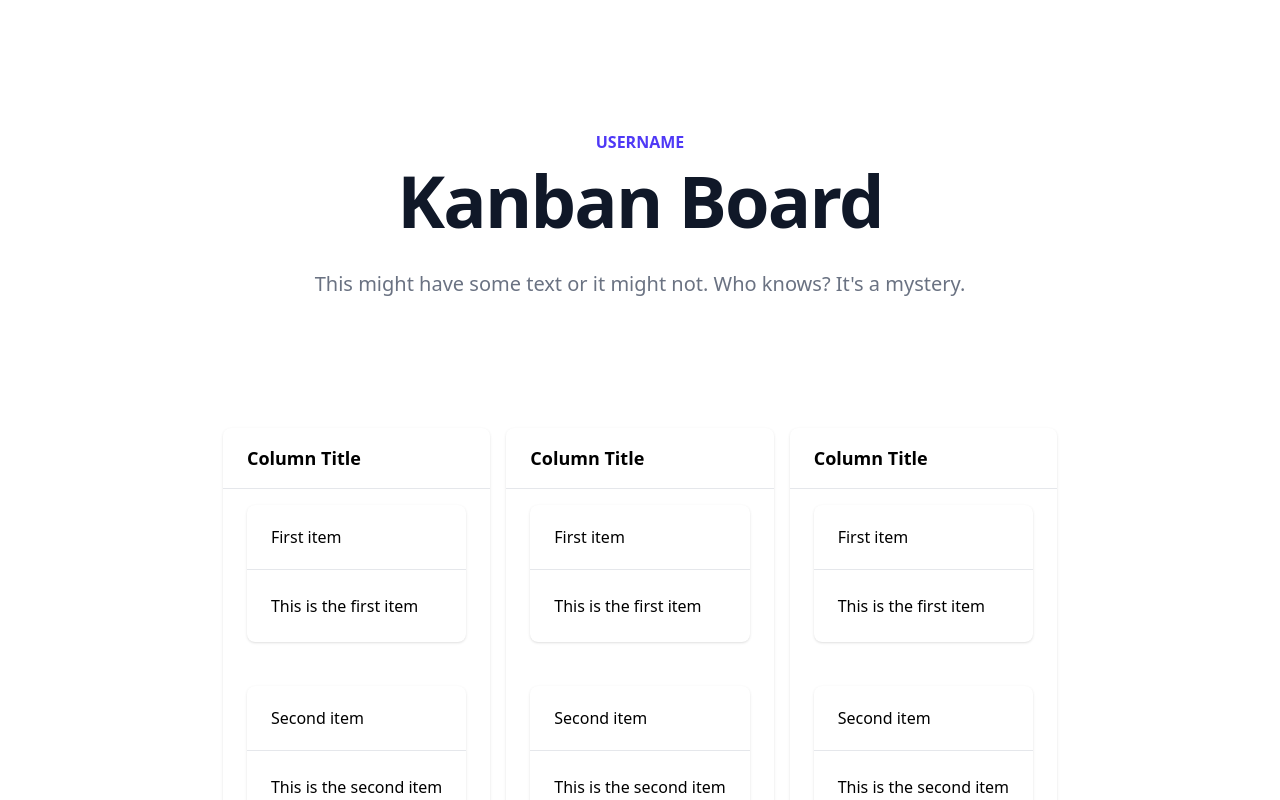
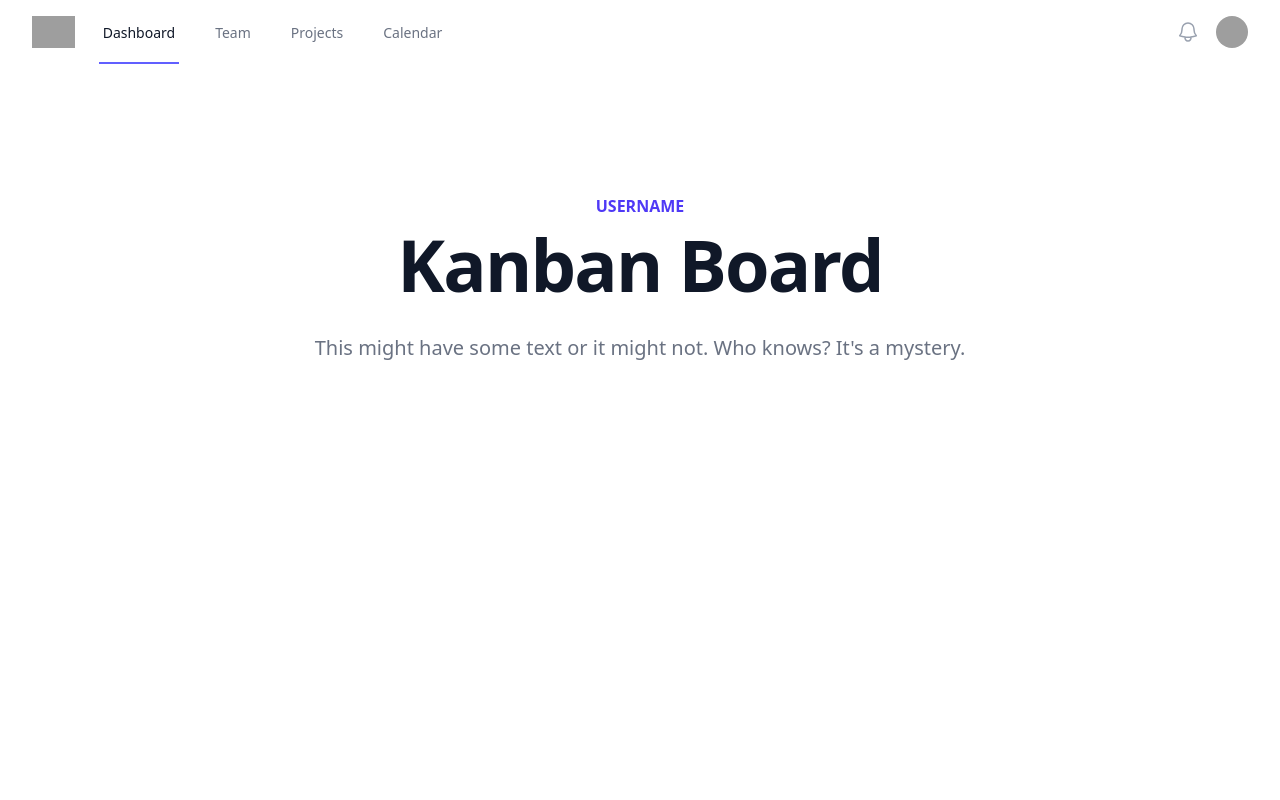
Before and after one commit to dtuukkanen/KanbanApp, a React (Vite) app in the folder client/: page / in a window 1280 px wide. Shown: the top 800 px of the page. Built offline with nearby package versions, Linux system fonts and the light colour scheme; grey boxes are pictures that could not be loaded.

Commit message:
Header created and old header changed to welcome

```diff
--- a/client/package.json
+++ b/client/package.json
@@ -10,9 +10,11 @@
     "preview": "vite preview"
   },
   "dependencies": {
+    "@headlessui/react": "^2.2.0",
+    "@heroicons/react": "^2.2.0",
     "@tailwindcss/vite": "^4.0.6",
     "react": "^19.0.0",
-    "react-dom": "^19.0.0",
+    "react-router-dom": "^7.1.5",
     "tailwindcss": "^4.0.6"
   },
   "devDependencies": {
--- a/client/src/App.tsx
+++ b/client/src/App.tsx
@@ -1,15 +1,21 @@
 import './App.css'
 import Board from './components/Board'
+import Welcome from './components/Welcome'
 import Header from './components/Header'
 import Login from './components/Login'
+import { Routes, Route } from 'react-router-dom'
+
 
 function App() {
 
   return (
     <>
       <Header />
-      <Board  />
-      <Login />
+      <Routes>
+        <Route path="/" element={<Welcome />} />
+        <Route path="/board" element={<Board />} />
+        <Route path="/login" element={<Login />} />
+      </Routes>
     </>
   )
 }
--- a/client/src/components/Header.tsx
+++ b/client/src/components/Header.tsx
@@ -1,14 +1,193 @@
+import { Disclosure, DisclosureButton, DisclosurePanel, Menu, MenuButton, MenuItem, MenuItems } from '@headlessui/react'
+import { Bars3Icon, BellIcon, XMarkIcon } from '@heroicons/react/24/outline'
+
 const Header = () => {
   return (
-    <div className="bg-white px-6 py-24 sm:py-32 lg:px-8">
-    <div className="mx-auto max-w-2xl text-center">
-      <p className="text-base/7 font-semibold text-indigo-600">USERNAME</p>
-      <h2 className="mt-2 text-5xl font-semibold tracking-tight text-gray-900 sm:text-7xl">Kanban Board</h2>
-      <p className="mt-8 text-lg font-medium text-pretty text-gray-500 sm:text-xl/8">
-        This might have some text or it might not. Who knows? It's a mystery.
-      </p>
-    </div>
-  </div>
+    <Disclosure as="nav" className="bg-white shadow-sm">
+      <div className="mx-auto max-w-7xl px-4 sm:px-6 lg:px-8">
+        <div className="flex h-16 justify-between">
+          <div className="flex">
+            <div className="flex shrink-0 items-center">
+              <img
+                alt="Your Company"
+                src="https://tailwindui.com/plus-assets/img/logos/mark.svg?color=indigo&shade=600"
+                className="h-8 w-auto"
+              />
+            </div>
+            <div className="hidden sm:ml-6 sm:flex sm:space-x-8">
+              {/* Current: "border-indigo-500 text-gray-900", Default: "border-transparent text-gray-500 hover:border-gray-300 hover:text-gray-700" */}
+              <a
+                href="#"
+                className="inline-flex items-center border-b-2 border-indigo-500 px-1 pt-1 text-sm font-medium text-gray-900"
+              >
+                Dashboard
+              </a>
+              <a
+                href="#"
+                className="inline-flex items-center border-b-2 border-transparent px-1 pt-1 text-sm font-medium text-gray-500 hover:border-gray-300 hover:text-gray-700"
+              >
+                Team
+              </a>
+              <a
+                href="#"
+                className="inline-flex items-center border-b-2 border-transparent px-1 pt-1 text-sm font-medium text-gray-500 hover:border-gray-300 hover:text-gray-700"
+              >
+                Projects
+              </a>
+              <a
+                href="#"
+                className="inline-flex items-center border-b-2 border-transparent px-1 pt-1 text-sm font-medium text-gray-500 hover:border-gray-300 hover:text-gray-700"
+              >
+                Calendar
+              </a>
+            </div>
+          </div>
+          <div className="hidden sm:ml-6 sm:flex sm:items-center">
+            <button
+              type="button"
+              className="relative rounded-full bg-white p-1 text-gray-400 hover:text-gray-500 focus:ring-2 focus:ring-indigo-500 focus:ring-offset-2 focus:outline-hidden"
+            >
+              <span className="absolute -inset-1.5" />
+              <span className="sr-only">View notifications</span>
+              <BellIcon aria-hidden="true" className="size-6" />
+            </button>
+
+            {/* Profile dropdown */}
+            <Menu as="div" className="relative ml-3">
+              <div>
+                <MenuButton className="relative flex rounded-full bg-white text-sm focus:ring-2 focus:ring-indigo-500 focus:ring-offset-2 focus:outline-hidden">
+                  <span className="absolute -inset-1.5" />
+                  <span className="sr-only">Open user menu</span>
+                  <img
+                    alt=""
+                    src="https://images.unsplash.com/photo-1472099645785-5658abf4ff4e?ixlib=rb-1.2.1&ixid=eyJhcHBfaWQiOjEyMDd9&auto=format&fit=facearea&facepad=2&w=256&h=256&q=80"
+                    className="size-8 rounded-full"
+                  />
+                </MenuButton>
+              </div>
+              <MenuItems
+                transition
+                className="absolute right-0 z-10 mt-2 w-48 origin-top-right rounded-md bg-white py-1 ring-1 shadow-lg ring-black/5 transition focus:outline-hidden data-closed:scale-95 data-closed:transform data-closed:opacity-0 data-enter:duration-200 data-enter:ease-out data-leave:duration-75 data-leave:ease-in"
+              >
+                <MenuItem>
+                  <a
+                    href="#"
+                    className="block px-4 py-2 text-sm text-gray-700 data-focus:bg-gray-100 data-focus:outline-hidden"
+                  >
+                    Your Profile
+                  </a>
+                </MenuItem>
+                <MenuItem>
+                  <a
+                    href="#"
+                    className="block px-4 py-2 text-sm text-gray-700 data-focus:bg-gray-100 data-focus:outline-hidden"
+                  >
+                    Settings
+                  </a>
+                </MenuItem>
+                <MenuItem>
+                  <a
+                    href="#"
+                    className="block px-4 py-2 text-sm text-gray-700 data-focus:bg-gray-100 data-focus:outline-hidden"
+                  >
+                    Sign out
+                  </a>
+                </MenuItem>
+              </MenuItems>
+            </Menu>
+          </div>
+          <div className="-mr-2 flex items-center sm:hidden">
+            {/* Mobile menu button */}
+            <DisclosureButton className="group relative inline-flex items-center justify-center rounded-md p-2 text-gray-400 hover:bg-gray-100 hover:text-gray-500 focus:ring-2 focus:ring-indigo-500 focus:outline-hidden focus:ring-inset">
+              <span className="absolute -inset-0.5" />
+              <span className="sr-only">Open main menu</span>
+              <Bars3Icon aria-hidden="true" className="block size-6 group-data-open:hidden" />
+              <XMarkIcon aria-hidden="true" className="hidden size-6 group-data-open:block" />
+            </DisclosureButton>
+          </div>
+        </div>
+      </div>
+
+      <DisclosurePanel className="sm:hidden">
+        <div className="space-y-1 pt-2 pb-3">
+          {/* Current: "bg-indigo-50 border-indigo-500 text-indigo-700", Default: "border-transparent text-gray-500 hover:bg-gray-50 hover:border-gray-300 hover:text-gray-700" */}
+          <DisclosureButton
+            as="a"
+            href="#"
+            className="block border-l-4 border-indigo-500 bg-indigo-50 py-2 pr-4 pl-3 text-base font-medium text-indigo-700"
+          >
+            Dashboard
+          </DisclosureButton>
+          <DisclosureButton
+            as="a"
+            href="#"
+            className="block border-l-4 border-transparent py-2 pr-4 pl-3 text-base font-medium text-gray-500 hover:border-gray-300 hover:bg-gray-50 hover:text-gray-700"
+          >
+            Team
+          </DisclosureButton>
+          <DisclosureButton
+            as="a"
+            href="#"
+            className="block border-l-4 border-transparent py-2 pr-4 pl-3 text-base font-medium text-gray-500 hover:border-gray-300 hover:bg-gray-50 hover:text-gray-700"
+          >
+            Projects
+          </DisclosureButton>
+          <DisclosureButton
+            as="a"
+            href="#"
+            className="block border-l-4 border-transparent py-2 pr-4 pl-3 text-base font-medium text-gray-500 hover:border-gray-300 hover:bg-gray-50 hover:text-gray-700"
+          >
+            Calendar
+          </DisclosureButton>
+        </div>
+        <div className="border-t border-gray-200 pt-4 pb-3">
+          <div className="flex items-center px-4">
+            <div className="shrink-0">
+              <img
+                alt=""
+                src="https://images.unsplash.com/photo-1472099645785-5658abf4ff4e?ixlib=rb-1.2.1&ixid=eyJhcHBfaWQiOjEyMDd9&auto=format&fit=facearea&facepad=2&w=256&h=256&q=80"
+                className="size-10 rounded-full"
+              />
+            </div>
+            <div className="ml-3">
+              <div className="text-base font-medium text-gray-800">Tom Cook</div>
+              <div className="text-sm font-medium text-gray-500">tom@example.com</div>
+            </div>
+            <button
+              type="button"
+              className="relative ml-auto shrink-0 rounded-full bg-white p-1 text-gray-400 hover:text-gray-500 focus:ring-2 focus:ring-indigo-500 focus:ring-offset-2 focus:outline-hidden"
+            >
+              <span className="absolute -inset-1.5" />
+              <span className="sr-only">View notifications</span>
+              <BellIcon aria-hidden="true" className="size-6" />
+            </button>
+          </div>
+          <div className="mt-3 space-y-1">
+            <DisclosureButton
+              as="a"
+              href="#"
+              className="block px-4 py-2 text-base font-medium text-gray-500 hover:bg-gray-100 hover:text-gray-800"
+            >
+              Your Profile
+            </DisclosureButton>
+            <DisclosureButton
+              as="a"
+              href="#"
+              className="block px-4 py-2 text-base font-medium text-gray-500 hover:bg-gray-100 hover:text-gray-800"
+            >
+              Settings
+            </DisclosureButton>
+            <DisclosureButton
+              as="a"
+              href="#"
+              className="block px-4 py-2 text-base font-medium text-gray-500 hover:bg-gray-100 hover:text-gray-800"
+            >
+              Sign out
+            </DisclosureButton>
+          </div>
+        </div>
+      </DisclosurePanel>
+    </Disclosure>
   )
 }
 
--- /dev/null
+++ b/client/src/components/Welcome.tsx
@@ -0,0 +1,15 @@
+const Welcome = () => {
+  return (
+    <div className="bg-white px-6 py-24 sm:py-32 lg:px-8">
+    <div className="mx-auto max-w-2xl text-center">
+      <p className="text-base/7 font-semibold text-indigo-600">USERNAME</p>
+      <h2 className="mt-2 text-5xl font-semibold tracking-tight text-gray-900 sm:text-7xl">Kanban Board</h2>
+      <p className="mt-8 text-lg font-medium text-pretty text-gray-500 sm:text-xl/8">
+        This might have some text or it might not. Who knows? It's a mystery.
+      </p>
+    </div>
+  </div>
+  )
+}
+
+export default Welcome
--- a/client/src/main.tsx
+++ b/client/src/main.tsx
@@ -1,9 +1,10 @@
 import { StrictMode } from 'react'
 import { createRoot } from 'react-dom/client'
 import App from './App.tsx'
+import { BrowserRouter } from 'react-router-dom'
 
 createRoot(document.getElementById('root')!).render(
-  <StrictMode>
+  <BrowserRouter>
     <App />
-  </StrictMode>,
+  </BrowserRouter>
 )
```
Also changed, not shown: 1 other file (tests, documents, lock files or other folders).
